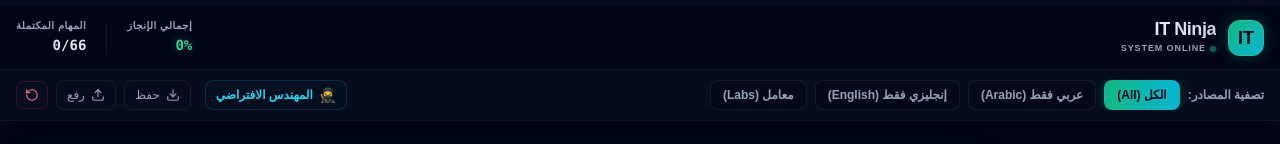
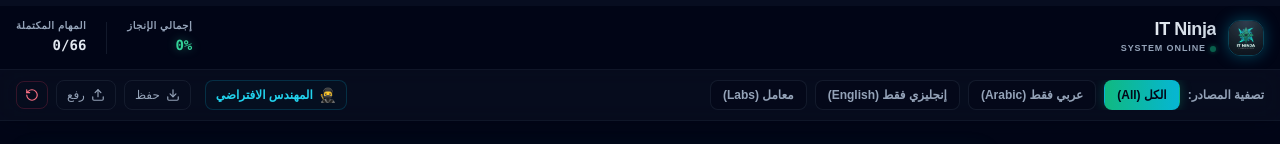
Before and after one commit to AbdelrahmanNemrSayed/IT-Ninja, a React (Vite) app: page / in a window 1280 px wide. Shown: the top 144 px of the page. Built offline with nearby package versions, Linux system fonts and the light colour scheme; a web font is replaced by a local one.

Commit message:
feat: Add professional IT Ninja logo image to header

```diff
--- a/src/layout/Header.jsx
+++ b/src/layout/Header.jsx
@@ -47,12 +47,12 @@ export default function Header({
           </motion.button>
 
           <div className="flex items-center gap-3">
-            <motion.div
+            <motion.img
               whileHover={{ rotate: 5, scale: 1.05 }}
-              className="w-9 h-9 rounded-xl bg-gradient-to-br from-emerald-500 to-cyan-500 flex items-center justify-center font-black text-slate-950 text-lg shadow-[0_0_15px_rgba(16,185,129,0.3)] border border-emerald-400/50"
-            >
-              IT
-            </motion.div>
+              src="/logo.png"
+              alt="IT Ninja Logo"
+              className="w-9 h-9 rounded-xl shadow-[0_0_15px_rgba(6,182,212,0.35)] border border-cyan-400/30 object-cover"
+            />
             <div className="flex flex-col">
               <h1 className="font-black text-lg tracking-tight bg-gradient-to-r from-slate-100 to-slate-300 bg-clip-text text-transparent leading-none">IT Ninja</h1>
               <div className="flex items-center gap-1 mt-1">
```
Also changed, not shown: public/logo.png (added).
